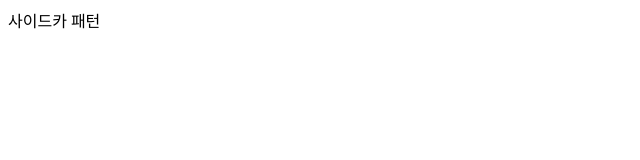
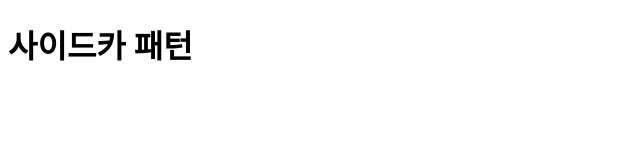
Before and after one commit to choihaemin/web-contents, a plain HTML site: page index.html in a window 1280 px wide. Shown: the whole page, without its empty margins (0-640 px from the left). Drawn offline with Linux system fonts and the light colour scheme.

Commit message:
Update index.html

```diff
--- a/index.html
+++ b/index.html
@@ -4,6 +4,6 @@
     <title>사이드카 패턴</title>
   </head>
   <body>
-    사이드카 패턴
+    <h1>사이드카 패턴</h1>
   </body>
 </html>
```
